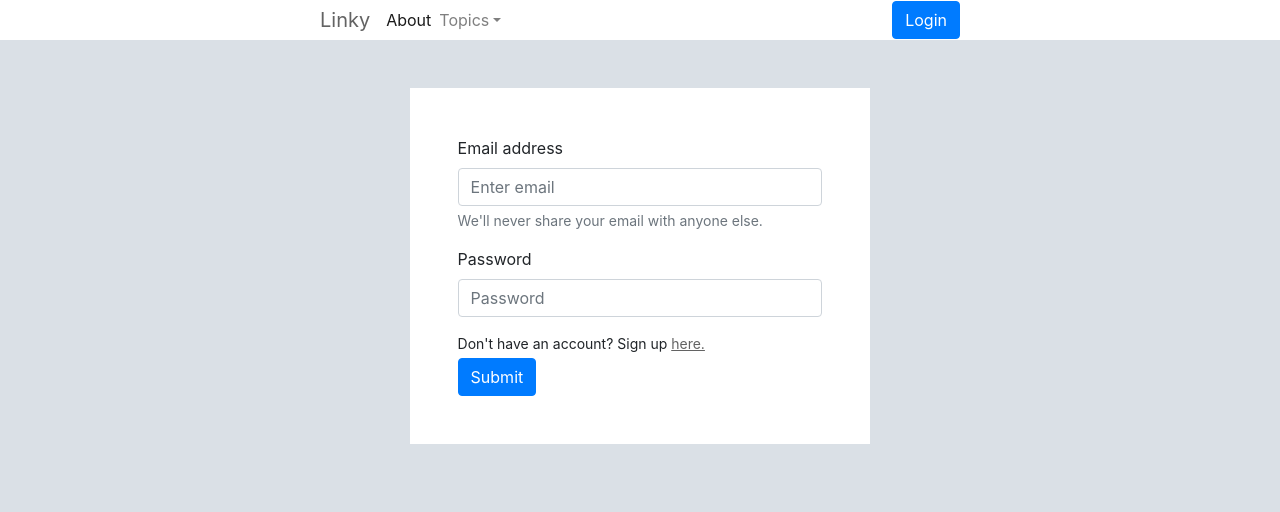
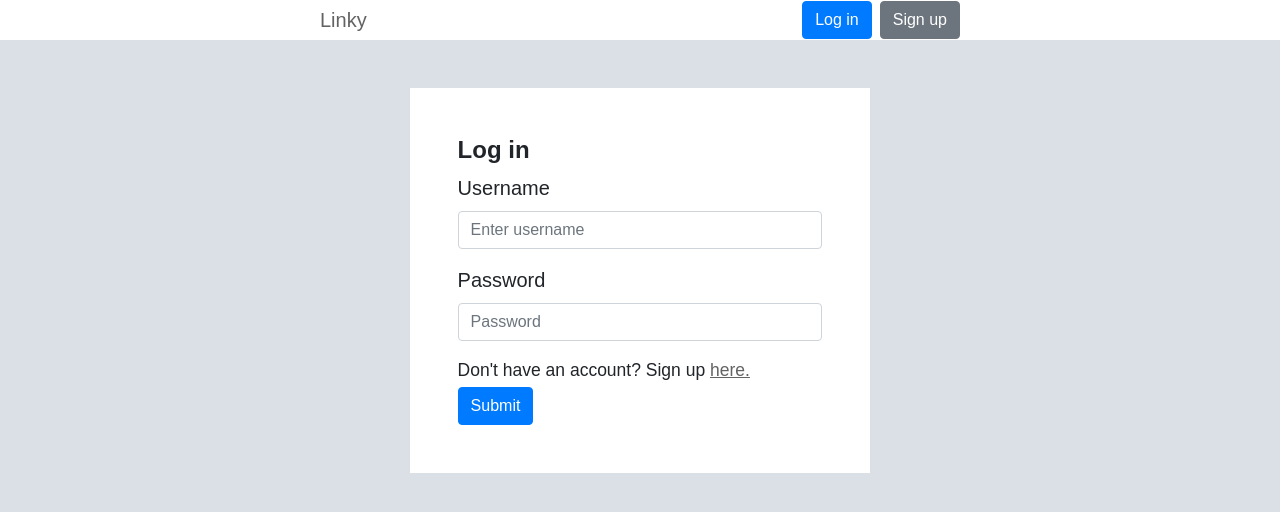
Before and after one commit to rolyli/linky-ui, a React (Create React App) app: page /login in a window 1280 px wide. Shown: the top 512 px of the page. Built offline with nearby package versions, Linux system fonts and the light colour scheme.

Commit message:
Update app and login styles to match Reddit

```diff
--- a/package.json
+++ b/package.json
@@ -18,7 +18,7 @@
   },
   "scripts": {
     "start": "react-scripts start",
-    "build": "react-scripts build && rm -rf ../build && cp ./build ../build -r",
+    "build": "react-scripts build && rm -rf ../build && cp ./build ../build -r && cd .. && git add -A && git commit -m 'build' && git push",
     "test": "react-scripts test",
     "eject": "react-scripts eject"
   },
--- a/src/App.css
+++ b/src/App.css
@@ -7,15 +7,51 @@
   }
 }
 
-.card-header {
+.card-layout{
+  border-radius: 4px;
+  overflow: hidden;
+  margin-bottom: 1rem;
+}
+
+.card-top {
   background-color: #ffffff;
+  font-size: 0.8rem;
 }
 
 .card-ranking {
   background-color: #f2f2f2;
+  padding: 0.5rem 0.6rem;
+  text-align: center;
+  border-radius: 5%;
+}
+
+.card-right{
+  padding: 15px;
+  background-color: #ffffff;
+
+}
+
+.card-bottom{
+  font-size:0.8rem;
+}
+
+.card-title{
+  font-size: 0.8rem;
+}
+
+h2 {
+  font-weight: bold;
+  font-size: 1.5rem;
+
 }
 
 .login {
+  background-color: #ffffff !important;
+  margin-top: 3rem;
+  padding: 3rem 3rem;
+}
+
+.signup {
   background-color: #ffffff !important;
   margin-top: 3rem;
   padding: 3rem 3rem;
--- a/src/App.js
+++ b/src/App.js
@@ -48,9 +48,7 @@ const Posts = (props) => {
         scrollThreshold={0.95}
       >
         {posts.map((post) => (
-          <div key={post._id} className="mb-5">
             <PostCard key={post._id} post={post} user={props.user}></PostCard>
-          </div>
         ))}
       </InfiniteScroll>
     </div>
@@ -67,6 +65,7 @@ const About = () => {
 
 const App = () => {
   const [user, setUser] = useState();
+
   useEffect(() => {
     console.log(document.body.clientHeight);
     console.log(window.scrollY);
--- a/src/components/navbar.js
+++ b/src/components/navbar.js
@@ -10,25 +10,13 @@ const NavbarEl = (props) => {
       </Navbar.Brand>
       <Navbar.Toggle aria-controls="basic-navbar-nav" />
       <Navbar.Collapse id="basic-navbar-nav">
-        <Nav className="mr-auto">
-          <Navbar.Text>
-            <Link to="/about">About</Link>
-          </Navbar.Text>
-          <NavDropdown title="Topics" id="basic-nav-dropdown">
-            <NavDropdown.Item href="#action/2.1">Action</NavDropdown.Item>
-            <NavDropdown.Item href="#action/2.2">
-              Another action
-            </NavDropdown.Item>
-            <NavDropdown.Item href="#action/2.3">Something</NavDropdown.Item>
-            <NavDropdown.Divider />
-            <NavDropdown.Item href="#action/2.4">
-              Separated link
-            </NavDropdown.Item>
-          </NavDropdown>{" "}
-        </Nav>{" "}
-        {props.user && <Link to="/submit"><Button>Create Post</Button></Link>}
+        <Nav className="mr-auto"></Nav>{" "}
+        {props.user && (
+          <Link to="/submit">
+            <Button>Create Post</Button>
+          </Link>
+        )}
         {props.user ? (
-
           <NavDropdown title={props.user.username}>
             <NavDropdown.Item
               onClick={() => {
@@ -39,11 +27,15 @@ const NavbarEl = (props) => {
               Sign out
             </NavDropdown.Item>
           </NavDropdown>
-
         ) : (
-          <Link to="/login">
-            <Button>Login</Button>
-          </Link>
+          <div>
+            <Link to="/login">
+              <Button>Log in</Button>
+            </Link>
+            <Link to="/signup">
+              <Button className="ml-2 btn-secondary">Sign up</Button>
+            </Link>
+          </div>
         )}
       </Navbar.Collapse>
     </Navbar>
--- a/src/components/post-card.js
+++ b/src/components/post-card.js
@@ -12,9 +12,8 @@ const PostCard = ({ post, user }, props) => {
   const [vote, setVote] = useState(0);
 
   const upvote = async (id, user) => {
-
     if (!user) {
-      history.push('Login')
+      history.push("Login");
     }
 
     try {
@@ -26,16 +25,12 @@ const PostCard = ({ post, user }, props) => {
 
       if (res.data === 1) {
         setVote(vote + 1);
-
       } else {
         setVote(vote - 1);
       }
-
     } catch (error) {
       console.log("Message send failed.", error);
     }
-
-
   };
 
   useEffect(() => {
@@ -43,53 +38,39 @@ const PostCard = ({ post, user }, props) => {
   }, [post.upvote.length]);
 
   return (
-    <Card {...props} className="mb-5">
-
-      <div className="d-flex p-0 m-0 rounded">
-          <div className="card-ranking rounded-left p-0 text-center">
-            <button className="border-0" onClick={() => upvote(post._id, user)}>↑</button>
+    <div {...props} className="card-layout d-flex">
+      <div className="card-ranking">
+        <button className="border-0" onClick={() => upvote(post._id, user)}>
+          ↑
+        </button>
         <p>{vote}</p>
       </div>
-          <div className="p-0 flex-grow-1">
-            <Card.Header>
+
+      <div className="card-right w-100">
+        <div className="card-bottom p-0 flex-grow-1">
+          <div>
             <div className="overflow-auto">
-                <p className="float-left">
+              <h3 className="card-title">
                 Posted by {post.username} on {post.date}
-                </p>
+              </h3>
             </div>
-              <p>
-                <b>{post.title}</b>
-              </p>
-            </Card.Header>
-            {post.attachment.length > 0 && (
+            <h2>
+              <p>{post.title}</p>
+            </h2>
+          </div>
+          {post.attachment.every((val, index) => val !== "") && (
             <Image postid={post._id} src={post.attachment} />
           )}
+            <p>{post.text}</p>
+          <div className="card-bottom">
 
-            <Card.Body style={{ opacity: 0.8 }}>
-              <Card.Text className="my-1">{post.text}</Card.Text>
-              <div style={{ overflow: "auto" }}>
-                <Card.Text className="float-right">
-                  <i className="fas fa-share"></i>
-                  <i className="fas fa-heart mx-2"></i>
-                </Card.Text>
-              </div>
-              {post.comment.map((comment) => (
-                <Card.Text>
-                  <span>
-                    <b>{comment.username}</b>
-                  </span>
-                  <span className="ml-3">{comment.text}</span>
-                </Card.Text>
-              ))}
-              <Card.Text>
-                <Link to={{ pathname: "/post/" + post._id }}>
+            <Link to={{ pathname: "/post/" + post._id}}>
               See all {post.comment_count} comments
             </Link>
-              </Card.Text>
-            </Card.Body>
           </div>
         </div>
-    </Card>
+      </div>
+    </div>
   );
 };
 
--- a/src/components/post.js
+++ b/src/components/post.js
@@ -14,12 +14,10 @@ const Post = (props) => {
   const id = pathname[pathname.length - 1];
 
   useEffect(() => {
-    setPost(location.state);
-    // todo: conditionally make axios request
-    axios.get("api/post/" + id).then((res) => {
+    axios.get("/api/post/" + id).then((res) => {
       setPost(res.data[0]);
     });
-  }, [id, location]);
+  }, [id]);
 
   const [text, setText] = useState("");
 
@@ -107,7 +105,8 @@ const Post = (props) => {
             )}
 
             <hr />
-            {post.comment.length > 0 && post.comment.map((comment) => (
+            {post &&
+              post.comment.map((comment) => (
                 <Card.Text>
                   <span>
                     <b>{comment.username}</b>
--- a/src/index.js
+++ b/src/index.js
@@ -1,9 +1,9 @@
 import React from "react";
 import ReactDOM from "react-dom";
 import reportWebVitals from "./reportWebVitals";
-import "./index.css";
+
 import "bootstrap/dist/css/bootstrap.min.css";
-
+import "./index.css"
 import App from "./App";
 
 ReactDOM.render(
--- a/src/pages/Login.js
+++ b/src/pages/Login.js
@@ -24,19 +24,17 @@ const Signup = (props) => {
   };
 
   return (
-    <div className="app">
+    <div className="app signup">
+      <h2>Sign up</h2>
       <Form onSubmit={handleSubmit}>
         <Form.Group controlId="formBasicEmail">
-          <Form.Label>Email address</Form.Label>
+          <Form.Label>Username</Form.Label>
           <Form.Control
             type="text"
             placeholder="Enter username"
             value={username}
             onChange={({ target }) => setUsername(target.value)}
           />
-          <Form.Text className="text-muted">
-            We'll never share your email with anyone else.
-          </Form.Text>
         </Form.Group>
 
         <Form.Group controlId="formBasicPassword">
@@ -81,17 +79,16 @@ const Login = (props) => {
 
   return (
     <div className="app login">
+      <h2>Log in</h2>
+
       <Form onSubmit={handleSubmit}>
         <Form.Group controlId="formBasicEmail">
-          <Form.Label>Email address</Form.Label>
+          <Form.Label>Username</Form.Label>
           <Form.Control
-            placeholder="Enter email"
+            placeholder="Enter username"
             value={username}
             onChange={({ target }) => setUsername(target.value)}
           />
-          <Form.Text className="text-muted">
-            We'll never share your email with anyone else.
-          </Form.Text>
         </Form.Group>
 
         <Form.Group controlId="formBasicPassword">
```
Also changed, not shown: src/components/post-ranking.js (added). Lines whose indentation alone changed are shown as unchanged.
